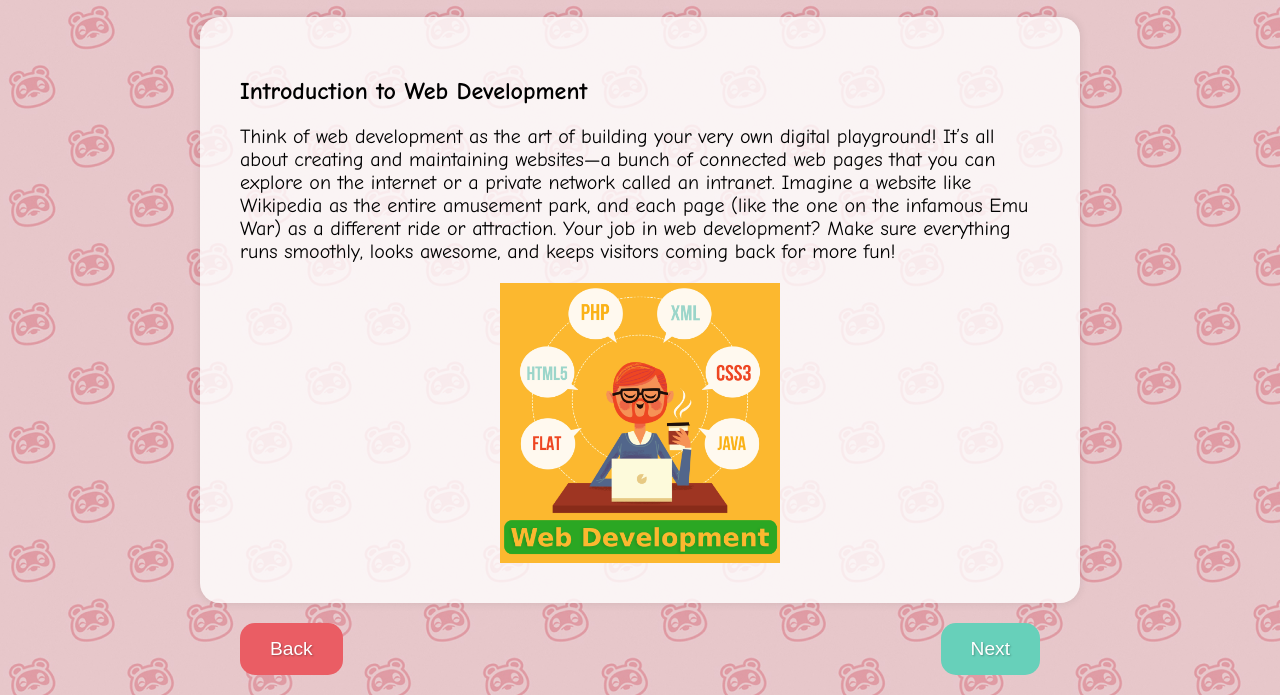
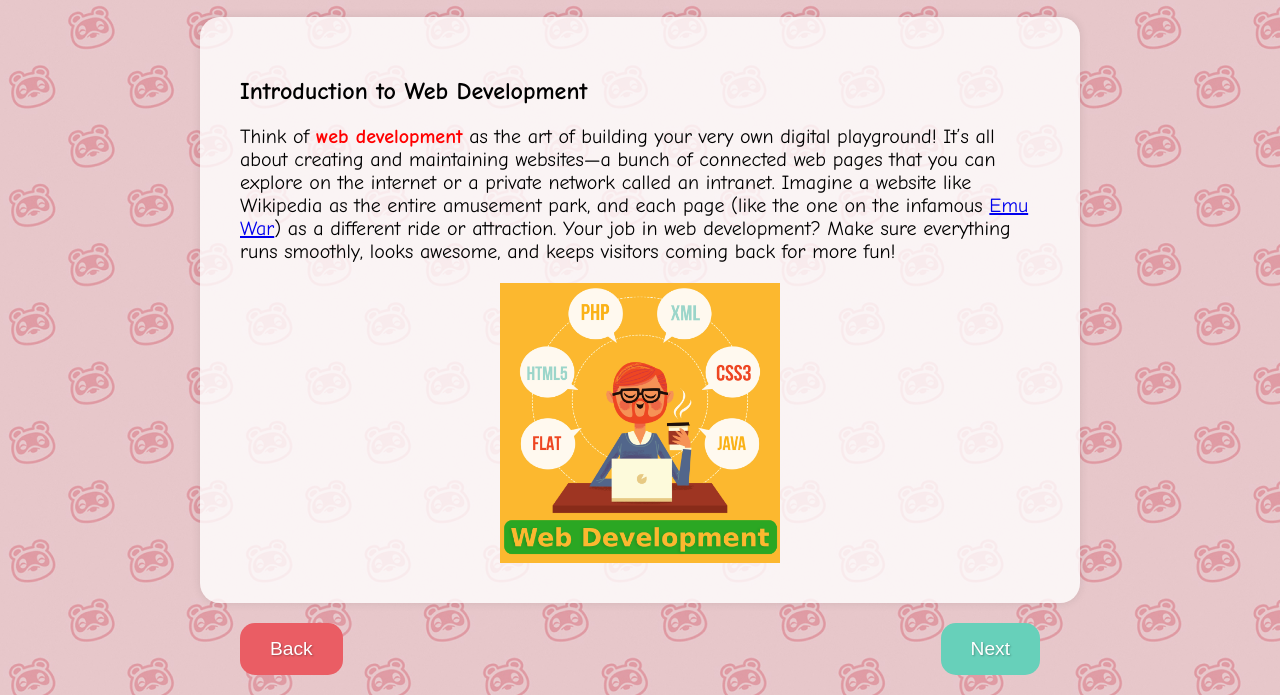
Before and after one commit to Ahmed-Samir101/404Academy, a plain HTML site: page pages/chapt1.html in a window 1280 px wide. Shown: the part 210-905 px from the top of the page. Drawn offline with Linux system fonts and the light colour scheme.

Commit message:
about me update

```diff
--- a/js/chapt1.js
+++ b/js/chapt1.js
@@ -8,7 +8,7 @@ const lessons = [
         type: 'lesson',
         title: 'Introduction to Web Development',
         content: `
-            <p>Think of web development as the art of building your very own digital playground! It’s all about creating and maintaining websites—a bunch of connected web pages that you can explore on the internet or a private network called an intranet. Imagine a website like Wikipedia as the entire amusement park, and each page (like the one on the infamous Emu War) as a different ride or attraction. Your job in web development? Make sure everything runs smoothly, looks awesome, and keeps visitors coming back for more fun!</p>
+            <p>Think of <b style="color:red;">web development</b> as the art of building your very own digital playground! It’s all about creating and maintaining websites—a bunch of connected web pages that you can explore on the internet or a private network called an intranet. Imagine a website like Wikipedia as the entire amusement park, and each page (like the one on the infamous <a href="https://en.wikipedia.org/wiki/Emu_War">Emu War</a>) as a different ride or attraction. Your job in web development? Make sure everything runs smoothly, looks awesome, and keeps visitors coming back for more fun!</p>
             <div class="img"> <img src="../assets/webdev.png" alt="Web Development"> </div>
         `
     },
@@ -25,7 +25,15 @@ const lessons = [
         title: 'A Blast from the Past: How the Internet Was Born',
         content: `
         <p>Imagine computers in the 1960s as gigantic, pricey machines that couldn’t be moved—like having a dinosaur as a pet! To solve the problem of accessing these ancient beasts remotely and getting them to talk to each other, brilliant minds came up with <b>ARPANET</b>, the internet’s super-cool grandparent. It was the first step toward connecting computers from different locations into a magical network.<br>
-        The idea? Break down big chunks of data into tiny, bite-sized pieces called ‘packets.’ Think of it like mailing a jigsaw puzzle: you send each piece separately, and they all come together at the end to form a complete picture. By the way, that’s how websites travel across the web, too!<br><br>
+        </p>
+        <div class="img"> <img src="../assets/dino.png" alt="Web Development"> </div>
+        `
+    },
+    {
+        type: 'lesson',
+        title: 'A Blast from the Past: How the Internet Was Born',
+        content: `
+        <p>The idea? Break down big chunks of data into tiny, bite-sized pieces called <b style="color:orange;">‘packets.’</b> Think of it like mailing a jigsaw puzzle: you send each piece separately, and they all come together at the end to form a complete picture. By the way, that’s how websites travel across the web, too!<br><br>
         As home computers started popping up in the 1970s and 1980s, more and more of these machines joined the digital party, laying the foundation for the internet we know and love today.</p>
         <div class="img"> <img src="../assets/dino.png" alt="Web Development"> </div>
         `
```
Also changed, not shown: pages/audrey.html (+1 -1 lines), pages/learn.html (+1 -1 lines).
